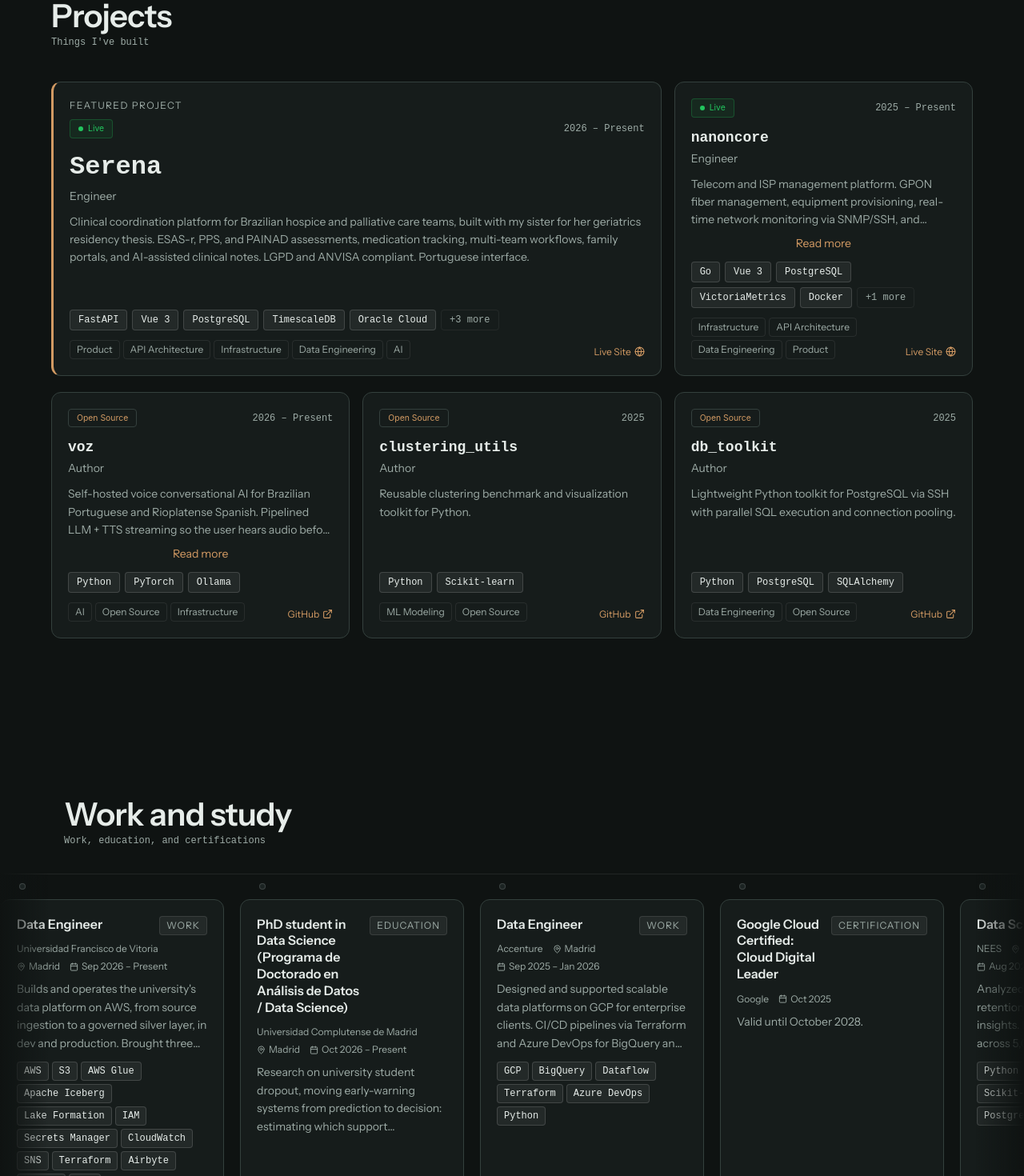
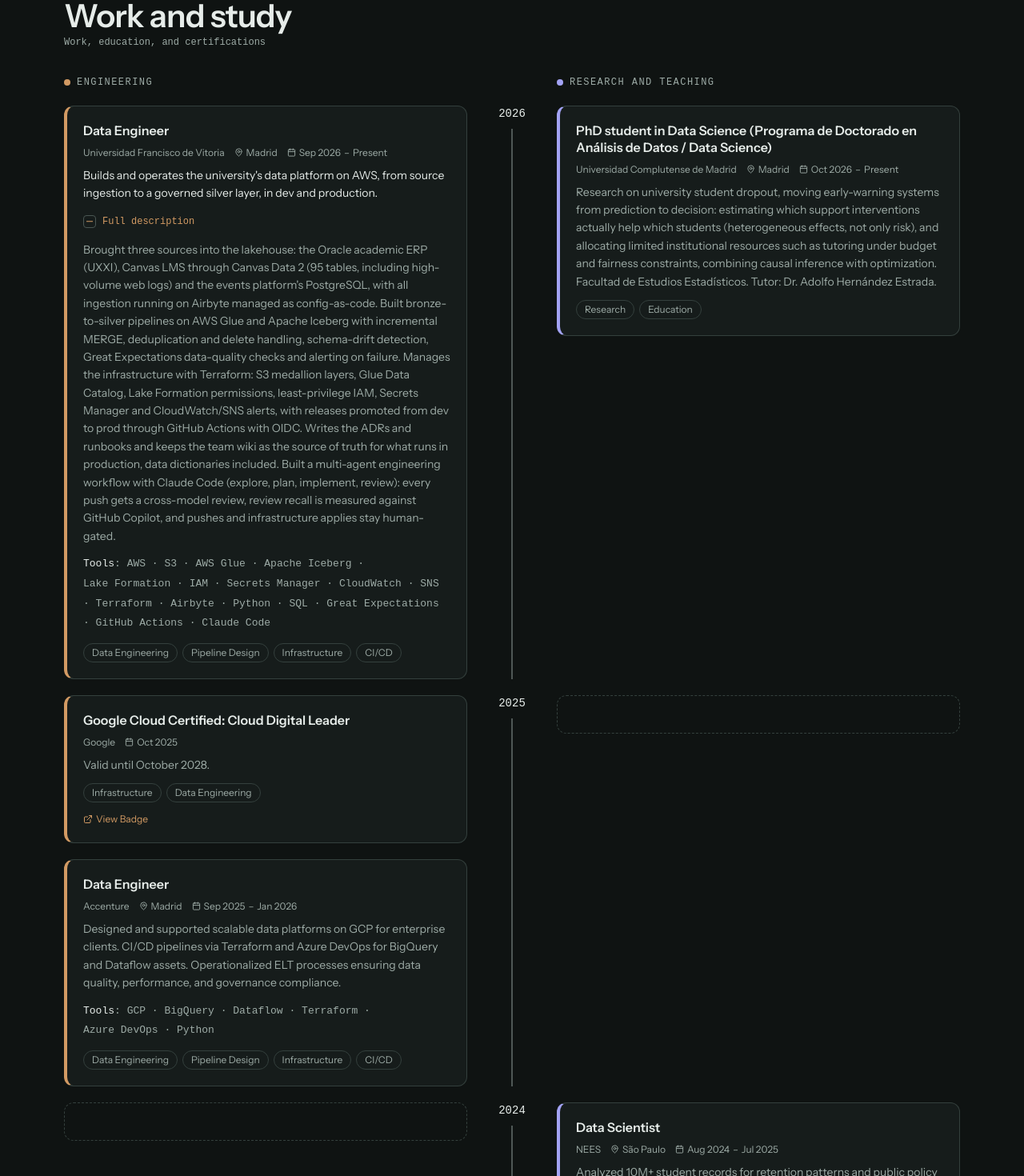
Before and after one commit to MarksonMarcolino/portfolio, a Vue app: page / in a window 1280 px wide. Shown: the part 920-2390 px from the top of the page at 80% size. Built offline with nearby package versions, Linux system fonts and the light colour scheme; a web font is replaced by a local one.

Commit message:
feat: two-lane timeline with summaries, localised dates and token colours

```diff
--- a/src/components/TimelineEntry.vue
+++ b/src/components/TimelineEntry.vue
@@ -1,49 +1,49 @@
 <script setup>
+import { computed } from 'vue'
 import { useI18n } from 'vue-i18n'
 import { MapPin, Calendar, Globe, ExternalLink } from 'lucide-vue-next'
 import { useFilters } from '../composables/useFilters.js'
 
-defineProps({ entry: Object })
-const { t } = useI18n()
+const props = defineProps({ entry: Object })
+const { t, te, locale } = useI18n()
 const { activeFilter, activeFilterType, setFilter } = useFilters()
 
-const typeLabels = { work: 'Work', project: 'Project', education: 'Education', certification: 'Certification' }
 const linkIcons = { Globe, ExternalLink }
 
-function formatDate(start, end) {
-  const fmt = (d) => {
-    if (!d) return ''
-    if (d === 'Present') return t('common.present')
-    const [y, m] = d.split('-')
-    if (!m) return y
-    const months = ['Jan','Feb','Mar','Apr','May','Jun','Jul','Aug','Sep','Oct','Nov','Dec']
-    return `${months[parseInt(m) - 1]} ${y}`
-  }
-  if (!end) return fmt(start)
-  return `${fmt(start)} – ${fmt(end)}`
+const description = computed(() => t(`timeline.entries.${props.entry.id}.description`))
+const summary = computed(() => {
+  const key = `timeline.entries.${props.entry.id}.summary`
+  return te(key) ? t(key) : ''
+})
+const rest = computed(() => description.value.slice(summary.value.length).trim())
+
+function formatDate(d) {
+  if (!d) return ''
+  if (d === 'Present') return t('common.present')
+  const [y, m] = d.split('-')
+  if (!m) return y
+  return new Intl.DateTimeFormat(locale.value, { month: 'short', year: 'numeric' }).format(new Date(Number(y), Number(m) - 1, 1))
+}
+
+const dateRange = computed(() => {
+  const { dateStart, dateEnd } = props.entry
+  return dateEnd ? `${formatDate(dateStart)} – ${formatDate(dateEnd)}` : formatDate(dateStart)
+})
+
+function isActiveStack(s) {
+  return activeFilterType.value === 'stack' && activeFilter.value === s
 }
 </script>
 
 <template>
-  <div
-    class="card card-lift flex flex-col p-5 overflow-hidden"
-    style="min-height: 320px; height: 100%;"
+  <article
+    class="card entry"
+    :style="{ borderLeft: `4px solid var(${entry.lane === 'research' ? '--research' : '--accent'})` }"
   >
-    <!-- Header -->
-    <div class="flex items-start justify-between gap-2 mb-2">
-      <h3 style="font-family: var(--font-sans); font-size: var(--text-base); font-weight: 600; color: var(--text-primary); line-height: 1.3; margin-bottom: 4px; white-space: normal; overflow: visible; display: block; width: 100%; word-break: break-word;">
-        {{ t(`timeline.entries.${entry.id}.title`) }}
-      </h3>
-      <span
-        class="shrink-0"
-        style="background: rgba(255,255,255,0.06); border: 1px solid rgba(255,255,255,0.1); color: var(--text-secondary); font-family: var(--font-sans); font-size: var(--text-xs); text-transform: uppercase; letter-spacing: 0.08em; border-radius: 4px; padding: 2px 8px;"
-      >
-        {{ t(`timeline.types.${entry.type}`) }}
-      </span>
-    </div>
+    <p class="entry-lane">{{ t(`lanes.${entry.lane}`) }}</p>
+    <h3 class="entry-title">{{ t(`timeline.entries.${entry.id}.title`) }}</h3>
 
-    <!-- Org + Location + Date -->
-    <div class="flex flex-wrap items-center gap-x-3 gap-y-1 mb-2" style="font-size: var(--text-xs); color: var(--text-secondary);">
+    <div class="entry-meta">
       <span>{{ entry.org }}</span>
       <span v-if="entry.location" class="flex items-center gap-1">
         <MapPin :size="11" />
@@ -51,59 +51,210 @@ function formatDate(start, end) {
       </span>
       <span class="flex items-center gap-1">
         <Calendar :size="11" />
-        {{ formatDate(entry.dateStart, entry.dateEnd) }}
+        <time :datetime="entry.dateStart">{{ formatDate(entry.dateStart) }}</time>
+        <template v-if="entry.dateEnd">
+          –
+          <time :datetime="entry.dateEnd === 'Present' ? undefined : entry.dateEnd">{{ formatDate(entry.dateEnd) }}</time>
+        </template>
       </span>
     </div>
 
-    <!-- Description -->
-    <p
-      v-if="t(`timeline.entries.${entry.id}.description`)"
-      class="mb-3 line-clamp-4"
-      style="font-family: var(--font-sans); font-size: var(--text-sm); color: var(--text-secondary); line-height: 1.6;"
-    >
-      {{ t(`timeline.entries.${entry.id}.description`) }}
+    <p v-if="summary" class="entry-body lead">{{ summary }}</p>
+    <p v-else-if="description" class="entry-body">{{ description }}</p>
+
+    <details v-if="summary" class="entry-details" :open="entry.dateEnd === 'Present'">
+      <summary>
+        <span class="entry-toggle" aria-hidden="true" />
+        {{ t('timeline.fullDescription') }}
+      </summary>
+      <p class="entry-body">{{ rest }}</p>
+      <template v-if="entry.stack?.length">
+        <p class="entry-tools">
+          <span style="color: var(--text-primary);">{{ t('timeline.tools') }}</span>
+          <template v-for="(s, i) in entry.stack" :key="s">
+            <span v-if="i === 0">: </span>
+            <span v-else> · </span>
+            <button type="button" class="entry-tool" :aria-pressed="isActiveStack(s)" @click.stop="setFilter(s, 'stack')">{{ s }}</button>
+          </template>
+        </p>
+      </template>
+    </details>
+
+    <p v-if="!summary && entry.stack?.length" class="entry-tools">
+      <span style="color: var(--text-primary);">{{ t('timeline.tools') }}</span>
+      <template v-for="(s, i) in entry.stack" :key="s">
+        <span v-if="i === 0">: </span>
+        <span v-else> · </span>
+        <button type="button" class="entry-tool" :aria-pressed="isActiveStack(s)" @click.stop="setFilter(s, 'stack')">{{ s }}</button>
+      </template>
     </p>
 
-    <!-- Stack pills -->
-    <div v-if="entry.stack?.length" class="flex flex-wrap gap-1 mb-2">
-      <span
-        v-for="s in entry.stack"
-        :key="s"
-        class="inline-block cursor-pointer transition-colors duration-200"
-        style="background: rgba(240,240,240,0.06); border: 1px solid rgba(240,240,240,0.15); color: var(--text-primary); font-family: var(--font-mono); font-size: var(--text-xs); padding: 2px 8px; border-radius: 4px;"
-        @click.stop="setFilter(s, 'stack')"
-        @mouseenter="(e) => { e.target.style.borderColor = 'rgba(0,210,255,0.5)'; e.target.style.color = '#00d2ff' }"
-        @mouseleave="(e) => { e.target.style.borderColor = 'rgba(240,240,240,0.15)'; e.target.style.color = '#f0f0f0' }"
-      >
-        {{ s }}
-      </span>
+    <div v-if="entry.tags?.length" class="flex flex-wrap gap-1.5 mt-3">
+      <span v-for="tg in entry.tags" :key="tg" class="entry-tag">{{ t(`tags.${tg}`, tg) }}</span>
     </div>
 
-    <!-- Tags -->
-    <div v-if="entry.tags?.length" class="flex flex-wrap gap-1 mt-auto mb-3">
-      <span
-        v-for="tg in entry.tags"
-        :key="tg"
-        class="inline-block"
-        style="background: transparent; border: 1px solid rgba(255,255,255,0.08); color: var(--text-secondary); font-family: var(--font-sans); font-size: var(--text-xs); padding: 2px 8px; border-radius: 4px;"
-      >
-        {{ t(`tags.${tg}`, tg) }}
-      </span>
-    </div>
-
-    <!-- Link -->
     <a
       v-if="entry.link"
       :href="entry.link"
       target="_blank"
       rel="noopener"
-      class="flex items-center gap-1 self-start transition-colors duration-200 cursor-pointer"
-      style="color: var(--accent); font-size: var(--text-xs); text-decoration: none;"
-      @mouseenter="(e) => e.currentTarget.style.color = '#33dcff'"
-      @mouseleave="(e) => e.currentTarget.style.color = '#00d2ff'"
+      class="entry-link flex items-center gap-1 self-start mt-3"
     >
       <component :is="linkIcons[entry.linkIcon] || ExternalLink" :size="12" />
       {{ t(`common.${entry.linkLabel}`) }}
     </a>
-  </div>
+  </article>
 </template>
+
+<style scoped>
+.entry {
+  padding: 20px;
+  min-width: 0;
+  overflow-wrap: anywhere;
+}
+
+.entry-lane {
+  display: none;
+  font-family: var(--font-mono);
+  font-size: var(--text-xs);
+  letter-spacing: var(--tracking-eyebrow);
+  text-transform: uppercase;
+  color: var(--text-secondary);
+  margin-bottom: 4px;
+}
+
+.entry-title {
+  font-family: var(--font-sans);
+  font-size: var(--text-base);
+  font-weight: 600;
+  line-height: var(--leading-snug);
+  color: var(--text-primary);
+}
+
+.entry-meta {
+  display: flex;
+  flex-wrap: wrap;
+  align-items: center;
+  gap: 4px 12px;
+  margin: 8px 0;
+  font-size: var(--text-xs);
+  color: var(--text-secondary);
+}
+
+.entry-body {
+  margin-top: 8px;
+  font-size: var(--text-sm);
+  line-height: var(--leading-normal);
+  color: var(--text-secondary);
+}
+
+.entry-body.lead {
+  color: var(--text-primary);
+}
+
+.entry-details summary {
+  display: flex;
+  align-items: center;
+  gap: 8px;
+  min-height: 32px;
+  margin-top: 8px;
+  cursor: pointer;
+  list-style: none;
+  font-family: var(--font-mono);
+  font-size: 12px;
+  color: var(--accent);
+}
+
+.entry-details summary::-webkit-details-marker {
+  display: none;
+}
+
+.entry-toggle {
+  position: relative;
+  width: 16px;
+  height: 16px;
+  flex-shrink: 0;
+  border: 1px solid var(--border-strong);
+  border-radius: var(--radius-sm);
+}
+
+.entry-toggle::before,
+.entry-toggle::after {
+  content: '';
+  position: absolute;
+  top: 50%;
+  left: 50%;
+  width: 8px;
+  height: 1.5px;
+  background: currentColor;
+  transform: translate(-50%, -50%);
+}
+
+.entry-toggle::after {
+  transform: translate(-50%, -50%) rotate(90deg);
+}
+
+.entry-details[open] .entry-toggle::after {
+  display: none;
+}
+
+.entry-tools {
+  margin-top: 12px;
+  font-family: var(--font-mono);
+  font-size: 13px;
+  line-height: 1.9;
+  color: var(--text-secondary);
+}
+
+.entry-tool {
+  font: inherit;
+  color: var(--text-secondary);
+  background: none;
+  border: 0;
+  padding: 0;
+  cursor: pointer;
+  transition: color 0.2s ease;
+}
+
+.entry-tool:hover,
+.entry-tool[aria-pressed='true'] {
+  color: var(--accent);
+}
+
+.entry-tag {
+  border: 1px solid var(--border-default);
+  border-radius: 9999px;
+  padding: 2px 10px;
+  font-size: var(--text-xs);
+  color: var(--text-secondary);
+}
+
+.entry-link {
+  color: var(--accent);
+  font-size: var(--text-xs);
+  text-decoration: none;
+  transition: opacity 0.2s ease;
+}
+
+.entry-link:hover {
+  opacity: 0.8;
+}
+
+@media (max-width: 899px) {
+  .entry-lane {
+    display: block;
+  }
+}
+
+@media (min-width: 900px) {
+  .entry-lane {
+    display: block;
+    position: absolute;
+    width: 1px;
+    height: 1px;
+    overflow: hidden;
+    clip: rect(0, 0, 0, 0);
+    white-space: nowrap;
+  }
+}
+</style>
--- /dev/null
+++ b/src/components/TimelineLanes.vue
@@ -0,0 +1,156 @@
+<script setup>
+import { useI18n } from 'vue-i18n'
+import TimelineEntry from './TimelineEntry.vue'
+import { useFilters } from '../composables/useFilters.js'
+import { useTimelineRows } from '../composables/useTimelineRows.js'
+
+const props = defineProps({ entries: { type: Array, required: true } })
+const { t } = useI18n()
+const { isFiltering, matchesFilter } = useFilters()
+const rows = useTimelineRows(() => props.entries)
+const lanes = ['engineering', 'research']
+</script>
+
+<template>
+  <div class="lanes">
+    <div class="lane-row lane-head" aria-hidden="true">
+      <div class="lane-label">
+        <span class="lane-dot" style="background: var(--accent);" />
+        {{ t('lanes.engineering') }}
+      </div>
+      <div />
+      <div class="lane-label">
+        <span class="lane-dot" style="background: var(--research);" />
+        {{ t('lanes.research') }}
+      </div>
+    </div>
+
+    <div v-for="row in rows" :key="row.year" class="lane-row">
+      <template v-for="lane in lanes" :key="lane">
+        <div v-if="lane === 'research'" class="lane-axis">
+          <span class="lane-year">{{ row.year }}</span>
+          <span class="lane-line" />
+        </div>
+        <div class="lane-cell" :class="`lane-${lane}`">
+          <div
+            v-for="entry in row[lane]"
+            :key="entry.id"
+            class="transition-all duration-300"
+            :class="{ dimmed: isFiltering && !matchesFilter(entry) }"
+          >
+            <TimelineEntry :entry="entry" />
+          </div>
+          <div v-if="!row[lane].length" class="lane-empty" aria-hidden="true" />
+        </div>
+      </template>
+    </div>
+  </div>
+</template>
+
+<style scoped>
+.lanes {
+  display: flex;
+  flex-direction: column;
+  gap: 20px;
+}
+
+.lane-row {
+  display: grid;
+  grid-template-columns: minmax(0, 1fr) 72px minmax(0, 1fr);
+  gap: 20px;
+  align-items: start;
+}
+
+.lane-head {
+  display: none;
+}
+
+.lane-label {
+  display: flex;
+  align-items: center;
+  gap: 8px;
+  font-family: var(--font-mono);
+  font-size: var(--text-xs);
+  letter-spacing: var(--tracking-eyebrow);
+  text-transform: uppercase;
+  color: var(--text-secondary);
+}
+
+.lane-dot {
+  width: 8px;
+  height: 8px;
+  border-radius: 9999px;
+}
+
+.lane-cell {
+  display: flex;
+  flex-direction: column;
+  gap: 20px;
+  min-width: 0;
+}
+
+.lane-engineering {
+  grid-column: 1;
+}
+
+.lane-research {
+  grid-column: 3;
+}
+
+.lane-axis {
+  grid-column: 2;
+  grid-row: 1;
+  display: flex;
+  flex-direction: column;
+  align-items: center;
+  align-self: stretch;
+  gap: 8px;
+}
+
+.lane-year {
+  font-family: var(--font-mono);
+  font-size: var(--text-sm);
+  color: var(--text-primary);
+}
+
+.lane-line {
+  flex: 1;
+  width: 2px;
+  background: var(--edge);
+  opacity: 0.45;
+}
+
+.lane-empty {
+  min-height: 48px;
+  border: 1px dashed var(--border-default);
+  border-radius: var(--radius-md);
+}
+
+@media (min-width: 900px) {
+  .lane-head {
+    display: grid;
+  }
+}
+
+@media (max-width: 899px) {
+  .lane-row:not(.lane-head) {
+    display: flex;
+    flex-direction: column;
+    gap: 12px;
+  }
+
+  .lane-axis {
+    order: -1;
+    align-items: flex-start;
+  }
+
+  .lane-line,
+  .lane-empty {
+    display: none;
+  }
+
+  .lane-cell {
+    gap: 12px;
+  }
+}
+</style>
--- /dev/null
+++ b/src/composables/useTimelineRows.js
@@ -0,0 +1,20 @@
+import { computed, toValue } from 'vue'
+
+export function useTimelineRows(entries) {
+  return computed(() => {
+    const byYear = new Map()
+    for (const entry of toValue(entries)) {
+      const year = entry.dateStart.slice(0, 4)
+      if (!byYear.has(year)) byYear.set(year, { year, engineering: [], research: [] })
+      byYear.get(year)[entry.lane].push(entry)
+    }
+    const newestFirst = (a, b) => b.dateStart.localeCompare(a.dateStart)
+    return [...byYear.values()]
+      .sort((a, b) => b.year.localeCompare(a.year))
+      .map((row) => ({
+        ...row,
+        engineering: row.engineering.sort(newestFirst),
+        research: row.research.sort(newestFirst),
+      }))
+  })
+}
--- a/src/views/HomeView.vue
+++ b/src/views/HomeView.vue
@@ -1,18 +1,15 @@
 <script setup>
-import { ref, onMounted, onUnmounted, computed } from 'vue'
+import { ref } from 'vue'
 import { useI18n } from 'vue-i18n'
-import { useMediaQuery } from '@vueuse/core'
 import { useScrollReveal } from '../composables/useScrollReveal.js'
-import gsap from 'gsap'
-import { X, ChevronRight, ChevronLeft } from 'lucide-vue-next'
+import { X } from 'lucide-vue-next'
 import HeroSection from '../components/HeroSection.vue'
 import TechStackMap from '../components/TechStackMap.vue'
 import ProjectsSection from '../components/ProjectsSection.vue'
-import TimelineEntry from '../components/TimelineEntry.vue'
 import PublicationCard from '../components/PublicationCard.vue'
 import AboutSection from '../components/AboutSection.vue'
 import ContactSection from '../components/ContactSection.vue'
-import WordReveal from '../components/WordReveal.vue'
+import TimelineLanes from '../components/TimelineLanes.vue'
 import SectionHeader from '../components/SectionHeader.vue'
 import { useFilters } from '../composables/useFilters.js'
 import { publications } from '../data/publications.js'
@@ -22,58 +19,13 @@ const { activeFilter, activeFilterType, clearFilter, matchesFilter, isFiltering,
 
 const pubSectionRef = ref(null)
 useScrollReveal(pubSectionRef, '[data-reveal-pub]', { y: 20, stagger: 0.06 })
-
-// --- Horizontal timeline drag (desktop only) ---
-const hasHover = useMediaQuery('(hover: hover)')
-const timelineTrack = ref(null)
-let isDragging = false
-let startX = 0
-let scrollLeft = 0
-let lastX = 0
-let lastTime = 0
-let velocity = 0
-
-function onPointerDown(e) {
-  if (!hasHover.value || !timelineTrack.value) return
-  isDragging = true
-  timelineTrack.value.style.cursor = 'grabbing'
-  startX = e.clientX
-  scrollLeft = timelineTrack.value.scrollLeft
-  lastX = e.clientX
-  lastTime = Date.now()
-  velocity = 0
-}
-
-function onPointerMove(e) {
-  if (!isDragging || !timelineTrack.value) return
-  e.preventDefault()
-  const now = Date.now()
-  const dt = now - lastTime
-  if (dt > 0) velocity = (e.clientX - lastX) / dt
-  lastX = e.clientX
-  lastTime = now
-  const dx = e.clientX - startX
-  timelineTrack.value.scrollLeft = scrollLeft - dx
-}
-
-function onPointerUp() {
-  if (!isDragging || !timelineTrack.value) return
-  isDragging = false
-  timelineTrack.value.style.cursor = 'grab'
-  gsap.to(timelineTrack.value, {
-    scrollLeft: timelineTrack.value.scrollLeft - velocity * 500,
-    duration: 0.8,
-    ease: 'power3.out',
-  })
-}
 </script>
 
 <template>
   <main>
     <HeroSection />
-    <ProjectsSection />
 
-    <!-- Timeline (horizontal) -->
+    <!-- Timeline -->
     <section id="timeline" class="relative z-10" style="padding-top: clamp(80px, 10vw, 120px); padding-bottom: 80px;">
       <div class="max-w-6xl mx-auto px-4">
         <div class="flex items-center justify-between">
@@ -83,7 +35,7 @@ function onPointerUp() {
             v-if="isFiltering"
             @click="clearFilter"
             class="flex items-center gap-1.5 cursor-pointer transition-all hover:scale-[1.02]"
-            style="font-size: var(--text-xs); color: var(--text-primary); background: rgba(255,255,255,0.06); border: 1px solid rgba(255,255,255,0.15); border-radius: 4px; padding: 4px 12px;"
+            style="font-size: var(--text-xs); color: var(--text-primary); background: var(--bg-2); border: 1px solid var(--border-default); border-radius: 4px; padding: 4px 12px;"
           >
             {{ t('timeline.filtering') }}: {{ activeFilter }}
             <X :size="12" />
@@ -91,50 +43,10 @@ function onPointerUp() {
         </div>
       </div>
 
-      <!-- Horizontal track with edge fades -->
-      <div class="timeline-edge-fade" style="margin-top: 32px;">
-        <div
-          ref="timelineTrack"
-          class="timeline-track overflow-x-auto px-8 pb-6"
-          :class="hasHover ? 'cursor-grab' : ''"
-          @pointerdown="onPointerDown"
-          @pointermove="onPointerMove"
-          @pointerup="onPointerUp"
-          @pointerleave="onPointerUp"
-          style="scroll-snap-type: x proximity; touch-action: pan-x pan-y;"
-        >
-          <!-- Inner wrapper -->
-          <div class="relative inline-flex gap-5 pt-8">
-            <!-- Horizontal connector line -->
-            <div class="absolute left-0 right-0 top-0 pointer-events-none" style="height: 1px; background: rgba(255,255,255,0.08);" />
-
-            <div
-              v-for="entry in filteredTimeline"
-              :key="entry.id"
-              class="flex-shrink-0 relative transition-all duration-300 timeline-card-wrapper"
-              :class="{ dimmed: isFiltering && !matchesFilter(entry) }"
-              style="scroll-snap-align: start;"
-            >
-              <!-- Dot on horizontal line -->
-              <div class="absolute left-6 z-10" style="top: -20px;">
-                <div class="rounded-full" style="width: 8px; height: 8px; background: var(--bg-2); border: 1px solid rgba(255,255,255,0.15);" />
-              </div>
-
-              <TimelineEntry :entry="entry" />
-            </div>
-          </div>
-        </div>
-        <!-- Scroll hint -->
-        <div class="scroll-hint flex items-center justify-center gap-1 mt-3" style="color: var(--text-faint); font-size: var(--text-xs); font-family: var(--font-sans);">
-          <ChevronLeft :size="14" />
-          <span class="md:hidden">{{ t('common.swipe') }}</span>
-          <span class="hidden md:inline">{{ t('common.dragToScroll') }}</span>
-          <ChevronRight :size="14" />
-        </div>
+      <div class="max-w-6xl mx-auto px-4" style="margin-top: 32px;">
+        <TimelineLanes :entries="filteredTimeline" />
       </div>
     </section>
-
-    <TechStackMap />
 
     <!-- Publications -->
     <section id="publications" ref="pubSectionRef" class="relative z-10 px-4" style="padding-top: clamp(80px, 10vw, 120px); padding-bottom: 80px;">
@@ -156,6 +68,8 @@ function onPointerUp() {
       </div>
     </section>
 
+    <ProjectsSection />
+    <TechStackMap />
     <AboutSection />
     <ContactSection />
   </main>
```
